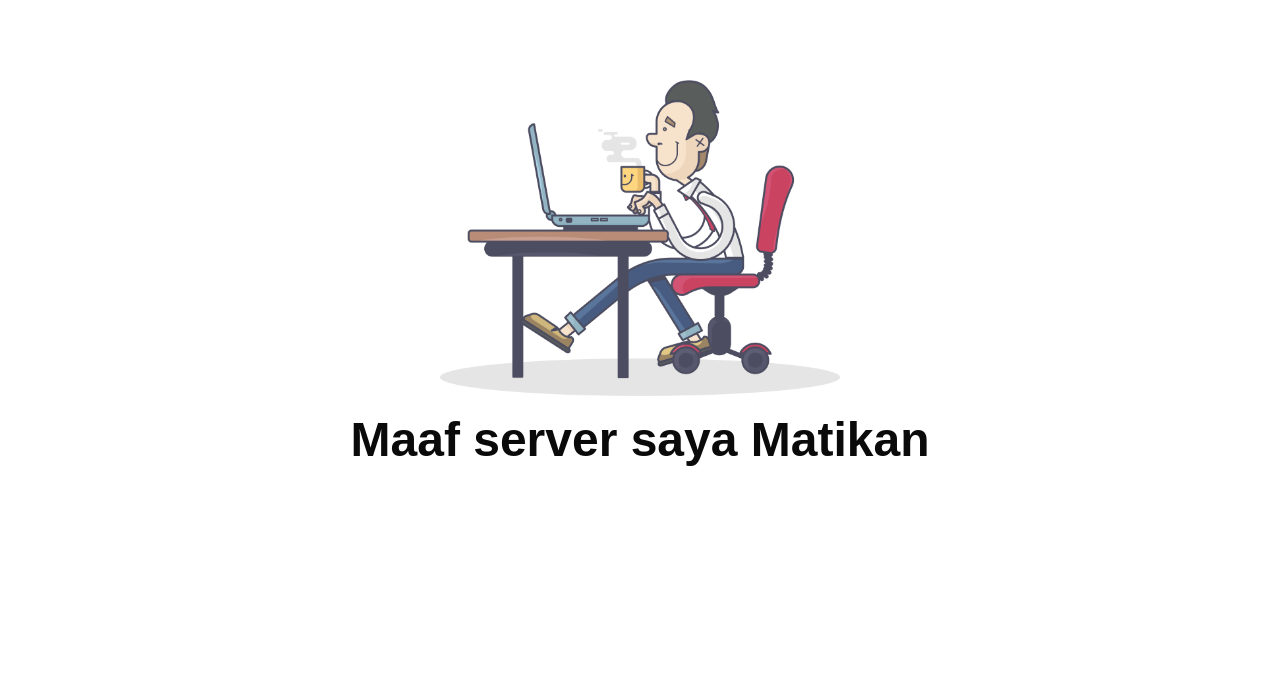
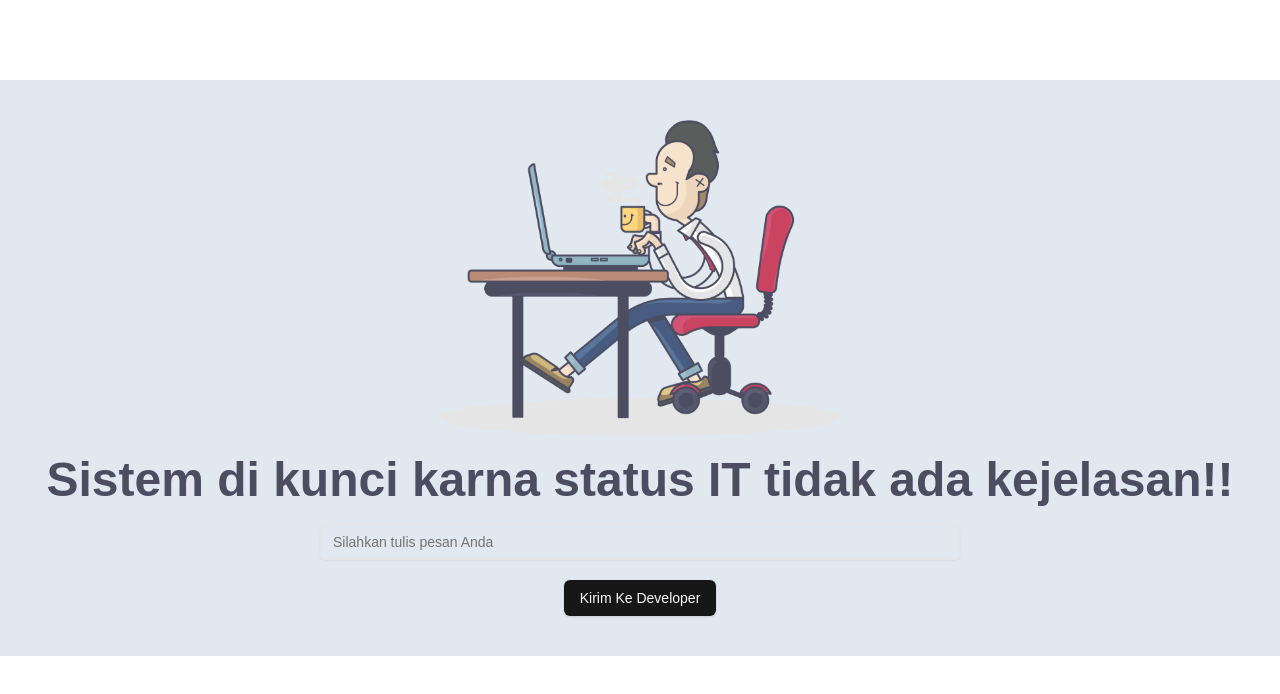
Before and after one commit to redhocode/log-cuy, a Next.js app: page /maintenance in a window 1280 px wide. Shown: the top 694 px of the page. Built offline with nearby package versions, Linux system fonts and the light colour scheme.

Commit message:
fix maintenance

```diff
--- a/src/app/maintenance/page.tsx
+++ b/src/app/maintenance/page.tsx
@@ -1,9 +1,35 @@
+"use client"; // This makes the component a Client Component
+
+import { Button } from "@/components/ui/button";
+import { Input } from "@/components/ui/input";
 import Image from "next/image";
+import { useState } from "react";
+
 export default function Maintenance() {
-    return (
-        <div className="flex justify-center flex-col items-center mt-20">
-            <Image src="/img/main.png" alt="maintenance" width={400} height={400} />
-            <h1 className="text-5xl font-bold mt-5">Maaf server saya Matikan</h1>
-        </div>
-    );
+  const [message, setMessage] = useState(""); // State to store the input value
+
+  const handleContactDeveloper = () => {
+    const encodedMessage = encodeURIComponent(message); // URL encode the message
+    const phoneNumber = "62895327504234"; // Replace with the developer's WhatsApp number
+    const url = `https://wa.me/${phoneNumber}?text=${encodedMessage}`;
+    window.open(url, "_blank"); // Open WhatsApp in a new tab
+  };
+
+  return (
+    <div className="flex justify-center flex-col items-center mt-20 bg-slate-200 pt-10 pb-10">
+      <Image src="/img/main.png" alt="maintenance" width={400} height={400} />
+      <h1 className="text-5xl font-bold mt-5 text-[#4D4D61]">
+        Sistem di kunci karna status IT tidak ada kejelasan!!
+      </h1>
+      <Input
+        className="mt-5 w-1/2"
+        placeholder="Silahkan tulis pesan Anda"
+        value={message}
+        onChange={(e) => setMessage(e.target.value)} // Update the message as the user types
+      />
+      <Button className="mt-5" onClick={handleContactDeveloper}>
+        Kirim Ke Developer
+      </Button>
+    </div>
+  );
 }
```
